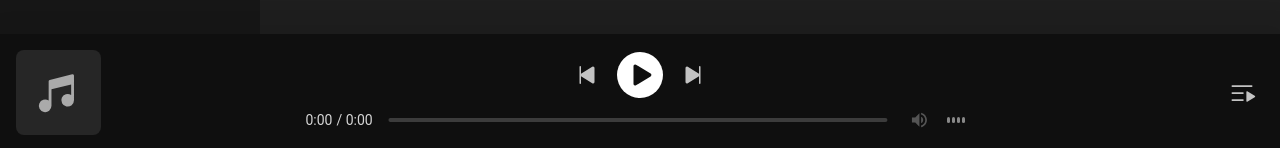
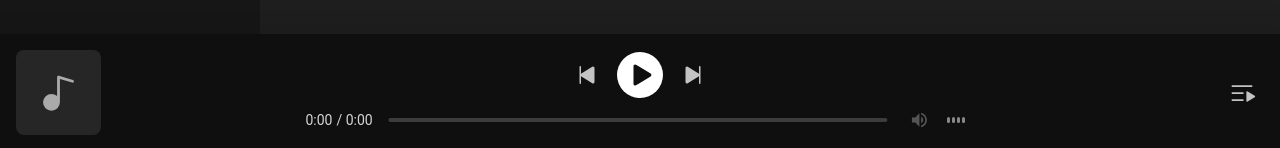
Before and after one commit to edudotdev/music-app, a Next.js app: page /likes in a window 1280 px wide. Shown: the part 649-797 px from the top of the page. Built offline with nearby package versions, Linux system fonts and the light colour scheme.

Commit message:
changed default icon

```diff
--- a/src/components/organisms/PlayerMusic/index.tsx
+++ b/src/components/organisms/PlayerMusic/index.tsx
@@ -1,10 +1,9 @@
-import { MusicNotes, SkipBack, SkipForward, Play, Pause, Queue } from "phosphor-react"
+import { MusicNoteSimple, SkipBack, SkipForward, Play, Pause, Queue } from "phosphor-react"
 import Image from 'next/image'
 import { shallow } from 'zustand/shallow'
 import { usePlayerIndexStore, usePlayerStore } from '@/store/playerStore'
 import { useEffect, useRef, useState } from "react"
 import { MusicIndicator, BtnQueue } from '@/components/atoms'
-
 
 export const PlayerMusic = () => {
   const inputRef = useRef<HTMLAudioElement>(null)
@@ -83,7 +82,7 @@ export const PlayerMusic = () => {
         <div className='bg-neutral-800 rounded-lg w-[85px] min-w-85px] aspect-square grid place-content-center'>
           {image.length > 0
             ? <Image src={image} width={85} height={85} alt={title} className="rounded-lg aspect-square" />
-            : <MusicNotes size={45} color="#aaa" weight="fill" />
+            : <MusicNoteSimple size={45} color="#aaa" weight="fill" />
           }
         </div>
         <div className="flex flex-col items-center justify-center pl-4">
```
